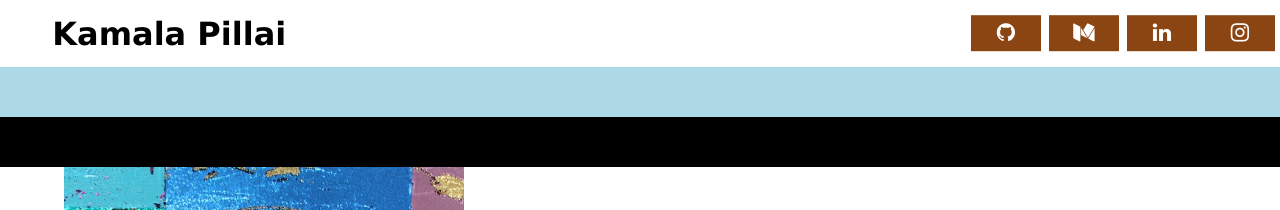
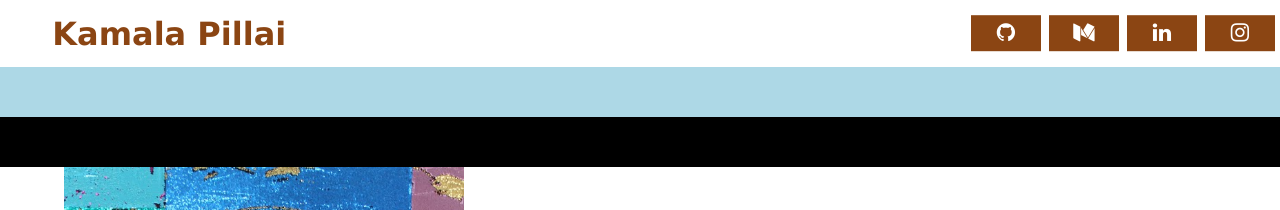
Before and after one commit to kpill/kpill.github.io, a Jekyll site: the page built from index.html, in a window 1280 px wide. Shown: the top 210 px of the page. Built offline with Jekyll 4.4.1, drawn with Linux system fonts in a browser that asks for light colours.

Commit message:
Update main.css

```diff
--- a/css/main.css
+++ b/css/main.css
@@ -25,8 +25,7 @@ html, body {
 		}
 
 		a.home {
-			color: Black;
-			/*color: saddleBrown;*/
+			color: saddleBrown;
 			font-family: Geneva, Tahoma, Verdana, sans-serif;
 			text-decoration: none;
 			float: none;
```
